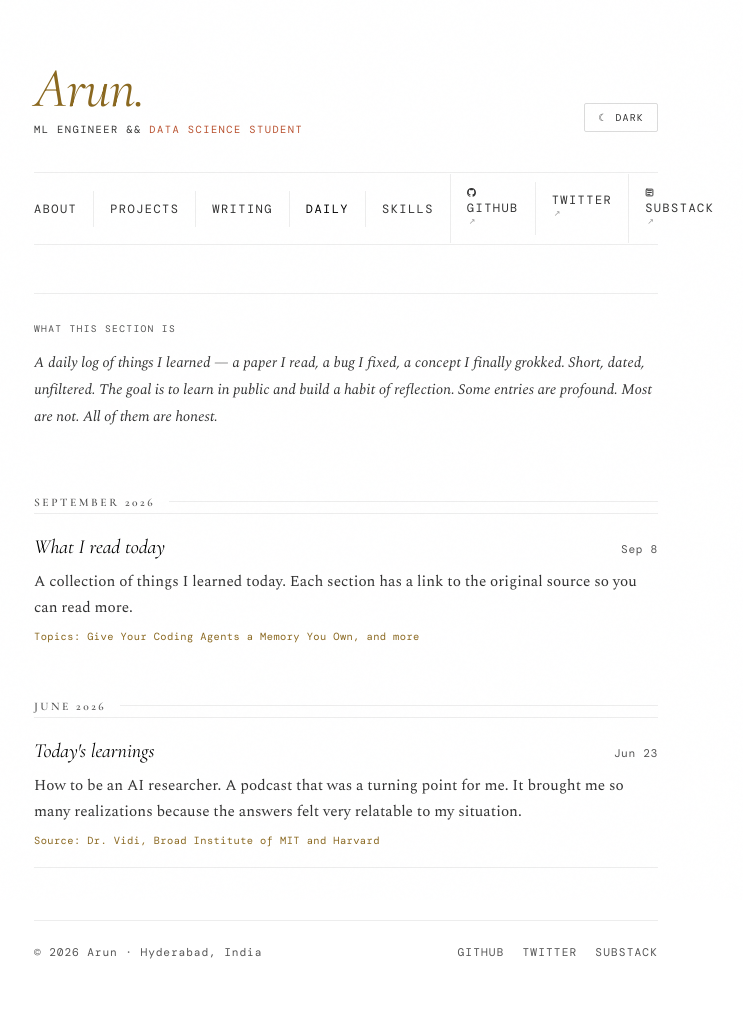
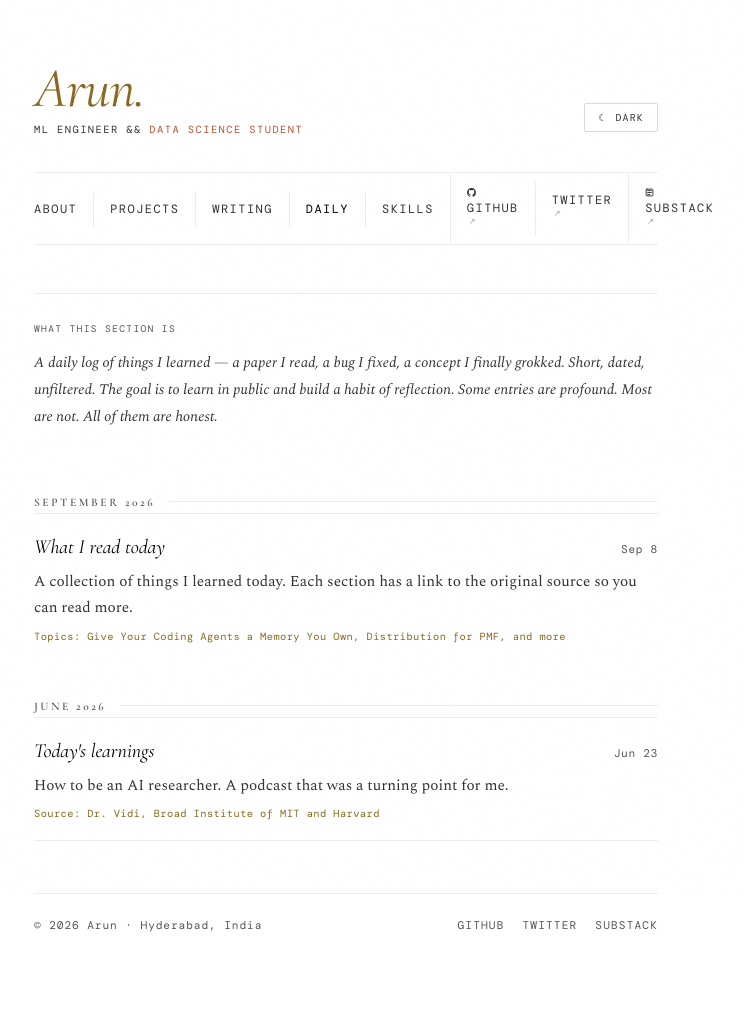
Before and after one commit to Arun2565/Arun2565.github.io, a Jekyll site: the page daily.html, which Jekyll copies as it is, in a window 1280 px wide. Shown: the whole page, without its empty margins (294-1037 px from the left). Built offline with Jekyll 4.4.1, drawn with Linux system fonts in a browser that asks for light colours; some web fonts are replaced; after the commit the page ends 984 px from its top, so only the background shows below that.

Commit message:
Fix daily entries showing same content
- Made both daily entries point to their actual posts
- Fixed duplicate content issue

```diff
--- a/daily.html
+++ b/daily.html
@@ -275,7 +275,7 @@
     <div class="daily-entry-date">Sep 8</div>
   </div>
   <div class="daily-entry-body">A collection of things I learned today. Each section has a link to the original source so you can read more.</div>
-  <div class="daily-entry-source">Topics: Give Your Coding Agents a Memory You Own, and more</div>
+  <div class="daily-entry-source">Topics: Give Your Coding Agents a Memory You Own, Distribution for PMF, and more</div>
 </a>
 
 <!-- DAILY ENTRIES -->
@@ -289,7 +289,7 @@
     <div class="daily-entry-title">Today's learnings</div>
     <div class="daily-entry-date">Jun 23</div>
   </div>
-  <div class="daily-entry-body">How to be an AI researcher. A podcast that was a turning point for me. It brought me so many realizations because the answers felt very relatable to my situation.</div>
+  <div class="daily-entry-body">How to be an AI researcher. A podcast that was a turning point for me.</div>
   <div class="daily-entry-source">Source: Dr. Vidi, Broad Institute of MIT and Harvard</div>
 </a>
 
```
